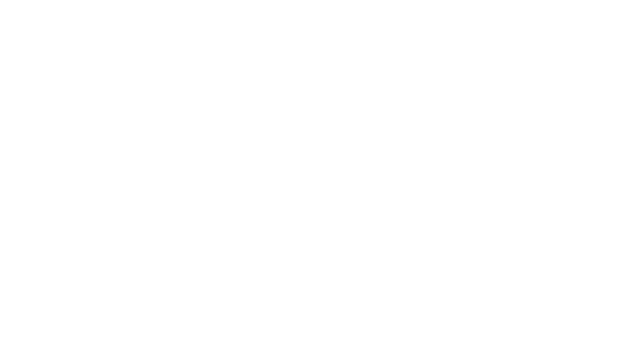
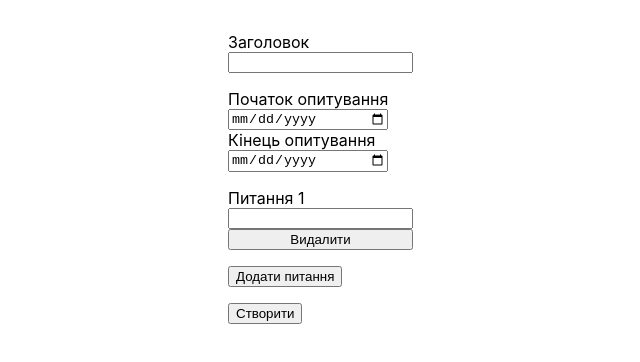
Before and after one commit to Kryvorotov/diploma-surveys-frontend, a React (Create React App) app: page /create-survey in a window 1280 px wide. Before the commit this address had no page. Shown: the top 362 px of the page, without its empty margins (28-668 px from the left). Built offline with nearby package versions, Linux system fonts and the light colour scheme.

Commit message:
create new survey

```diff
--- a/src/App.js
+++ b/src/App.js
@@ -1,5 +1,6 @@
 import {Route, Routes} from "react-router-dom";
-import Surveys from "./screens/Surveys";
+import SurveysList from "./screens/SurveysList";
+import CreateSurvey from "./screens/CreateSurvey";
 import { ToastContainer } from 'react-toastify';
 
 function App() {
@@ -7,7 +8,8 @@ function App() {
     <div className="App">
       <ToastContainer />
       <Routes>
-        <Route path={'/'} element={<Surveys/>} />
+        <Route path={'/'} element={<SurveysList/>} />
+        <Route path={'/create-survey'} element={<CreateSurvey/>} />
       </Routes>
     </div>
   );
--- /dev/null
+++ b/src/screens/CreateSurvey/index.js
@@ -0,0 +1,84 @@
+import React, {useState} from 'react';
+import styles from './styles.module.sass';
+import {useDispatch, useSelector} from "react-redux";
+import {createSurveys} from "../../services/survey-service";
+import {useNavigate} from "react-router-dom";
+
+function CreateSurvey() {
+  const dispatch = useDispatch();
+  const [questions, setQuestions]=useState([''])
+  const [startAt, setStartAt] = useState(new Date);
+  const [endAt, setEndAt] = useState(new Date);
+  const [title, setTitle] = useState('');
+  const navigate = useNavigate();
+
+
+
+  const handleSave =  async () => {
+    if (!questions.length) {
+      alert(`Створіть хоча б одне питання`)
+      return;
+    }
+
+    const emptyIndex = questions.indexOf('')
+    if (emptyIndex !== -1) {
+      alert(`Питання ${emptyIndex + 1} порожнє`)
+      return;
+    }
+    const ok = await dispatch(createSurveys({survey: {title, startAt, endAt}, questions: questions.map(question => ({text: question}))}));
+    if (ok) {
+      navigate('/')
+    }
+  }
+
+  const handleAddQuestion = () => {
+    setQuestions([...questions, ''])
+  };
+
+  const deleteQuestion = (index) => {
+    const copy = [...questions];
+    copy.splice(index, 1)
+    setQuestions(copy)
+  }
+
+  const onChange = (value, index) => {
+    setQuestions(questions.map((q, i) => index === i ? value.currentTarget.value : q))
+  };
+
+  return (
+    <div className={styles.container}>
+      <div className={styles.input}>
+        <label htmlFor="">Заголовок</label>
+        <input onChange={(value) => setTitle(value.currentTarget.value)} value={title} required type="text" />
+      </div>
+      <div>
+        <div className={styles.input} >
+          <label htmlFor="">Початок опитування</label>
+          <input min={new Date().toISOString().split("T")[0]} required type="date" value={startAt} onChange={(value) => setStartAt(value.currentTarget.value)} />
+        </div>
+        <div className={styles.input} >
+          <label htmlFor="">Кінець опитування</label>
+          <input min={new Date(startAt).toISOString().split("T")[0]} required type="date" value={endAt} onChange={(value) => setEndAt(value.currentTarget.value)} />
+        </div>
+      </div>
+      <div>
+        {questions.map((question, index) => (
+          <div key={index}>
+            <div className={styles.input} >
+              <label htmlFor="">Питання {index+1}</label>
+              <input required type="text" value={question} onChange={(value) => onChange(value, index)} />
+               <button onClick={() => deleteQuestion(index)}>Видалити</button>
+            </div>
+
+          </div>
+        ))}
+      </div>
+
+      <button onClick={handleAddQuestion}>Додати питання</button>
+
+      <button onClick={handleSave}>Створити</button>
+    </div>
+  );
+}
+
+export default CreateSurvey;
--- /dev/null
+++ b/src/screens/CreateSurvey/styles.module.sass
@@ -0,0 +1,10 @@
+.container
+  padding: 2rem 20%
+  display: flex
+  flex-direction: column
+  gap: 1rem
+  align-items: flex-start
+
+  .input
+    display: flex
+    flex-direction: column
--- a/src/screens/Surveys/index.js
+++ /dev/null
@@ -1,24 +0,0 @@
-import React, {useEffect} from 'react';
-import styles from './styles.module.sass';
-import {useDispatch, useSelector} from "react-redux";
-import {fetchSurveys} from "../../services/survey-service";
-
-function Surveys() {
-  const dispatch = useDispatch();
-  const { surveys } = useSelector((state) => state.surveysReducer);
-
-  useEffect(() => {
-    dispatch(fetchSurveys());
-  }, [dispatch])
-
-  return (
-    <div className={styles.container}>
-      <h1>SURVEYS</h1>
-      <ul>
-        {surveys.map(survey => <li>{survey.title}</li>)}
-      </ul>
-    </div>
-  );
-}
-
-export default Surveys;
--- /dev/null
+++ b/src/screens/SurveysList/index.js
@@ -0,0 +1,41 @@
+import React, {useEffect} from 'react';
+import styles from './styles.module.sass';
+import {useDispatch, useSelector} from "react-redux";
+import {fetchSurveys} from "../../services/survey-service";
+import {isPast} from "../../utils/date";
+import {Link} from "react-router-dom";
+
+function SurveysList() {
+  const dispatch = useDispatch();
+  const { surveys } = useSelector((state) => state.surveysReducer);
+
+  const finished = surveys.filter(survey => isPast(survey.endAt))
+  const planned = surveys.filter(survey => !isPast(survey.startAt) && !isPast(survey.endAt))
+  const current = surveys.filter(survey => !isPast(survey.endAt) && isPast(survey.startAt))
+
+  useEffect(() => {
+    dispatch(fetchSurveys());
+  }, [])
+
+  return (
+    <div className={styles.container}>
+      <h1>Опитування</h1>
+      <br/>
+      <Link to="/create-survey">Створити нове</Link>
+      <h1>Заплановані</h1>
+      <ul>
+        {planned.map(survey => <li key={survey.id}><Link to={`/edit/${survey.id}`}>{survey.title}</Link></li>)}
+      </ul>
+      <h1>В процессі</h1>
+      <ul>
+        {current.map(survey => <li key={survey.id}><Link to={`/survey/${survey.id}`}>{survey.title}</Link></li>)}
+      </ul>
+      <h1>Завершені</h1>
+      <ul>
+        {finished.map(survey => <li key={survey.id}><Link to={`/survey/${survey.id}`}>{survey.title}</Link></li>)}
+      </ul>
+    </div>
+  );
+}
+
+export default SurveysList;
--- a/src/services/survey-service.js
+++ b/src/services/survey-service.js
@@ -7,11 +7,18 @@ axios.defaults.baseURL = 'http://localhost:4066'
 export const fetchSurveys = () => async (dispatch) => {
   try {
     const { data } = await axios.get('/surveys/')
-    console.log('data');
-    console.log(data);
     dispatch(setSurveys(data));
   } catch (err) {
-    toast.error(err.response?.data.message);
     console.error(err);
   }
 };
+
+export const createSurveys = (payload) => async (dispatch) => {
+  try {
+    await axios.post('/surveys/', payload)
+    return true;
+  } catch (err) {
+    alert(err.response?.data.message)
+    console.error(err);
+  }
+};
--- /dev/null
+++ b/src/utils/date.js
@@ -0,0 +1,2 @@
+export const isPast = (date) =>
+  new Date(date).getTime() < new Date().getTime()
```
Also changed, not shown: src/screens/SurveysList/styles.module.sass (renamed from src/screens/Surveys/styles.module.sass).
